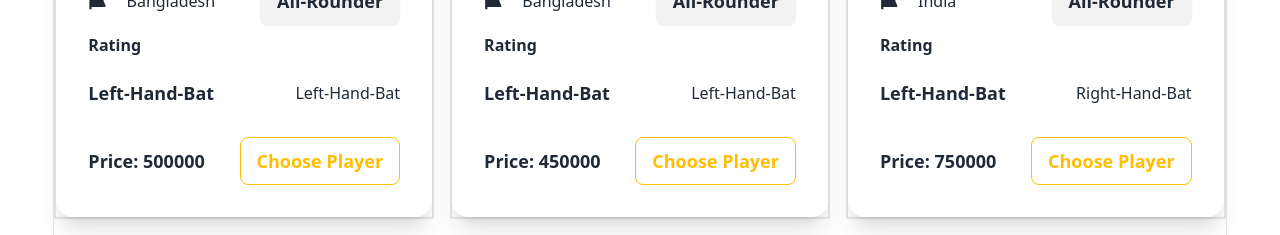
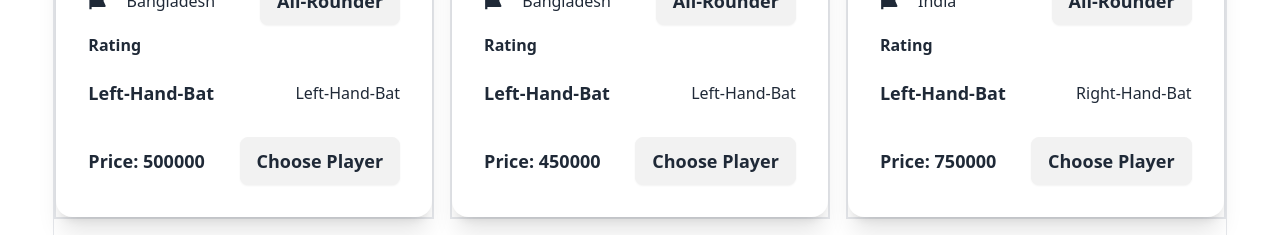
Before and after one commit to mdriyajulislamakash11/As-7, a React (Vite) app: page / in a window 1280 px wide. Shown: the part 1260-1495 px from the top of the page. Built offline with nearby package versions, Linux system fonts and the light colour scheme.

Commit message:
all project done

```diff
--- a/src/App.jsx
+++ b/src/App.jsx
@@ -68,8 +68,9 @@ function App() {
 
       {/* footer section*/}
       <Footer></Footer>
-      <ToastContainer position='top-center' autoClose={3000} />
+
     </>
   )
 }
+<ToastContainer position='top-center' autoClose={2000}/>
 export default App
--- a/src/Components/Main.jsx
+++ b/src/Components/Main.jsx
@@ -35,6 +35,7 @@ const Main = ({ count, handleActiveBtn, isActive, balenceAdd, balenceReduce }) =
         const playerId = singlePlayer.id
         setSelectedPlayers(prev => prev.filter(player => player.id !== playerId));
         balenceReduce(singlePlayer)
+        toast.warning(`${singlePlayer.name} removed`)
     };
 
     return (
@@ -77,7 +78,7 @@ const Main = ({ count, handleActiveBtn, isActive, balenceAdd, balenceReduce }) =
                         />
                     )
             }
-            <ToastContainer position='top-center' autoClose={3000} />
+<ToastContainer position='top-center' autoClose={3000}/>
         </div>
     );
 };
--- a/src/Components/Player.jsx
+++ b/src/Components/Player.jsx
@@ -27,7 +27,7 @@ const Player = ({ card, onChoosePlayer }) => {
                         <p className="text-lg font-bold">Price: {price}</p>
                         <button
                             onClick={() => onChoosePlayer(card)}
-                            className="btn btn-outline btn-warning text-lg font-bold">
+                            className="btn text-lg font-bold">
                             Choose Player
                         </button>
                     </div>
```
